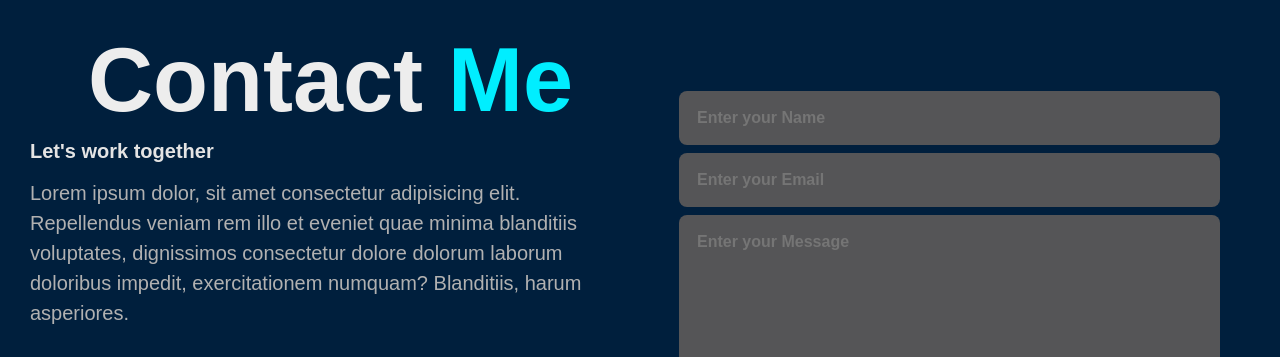
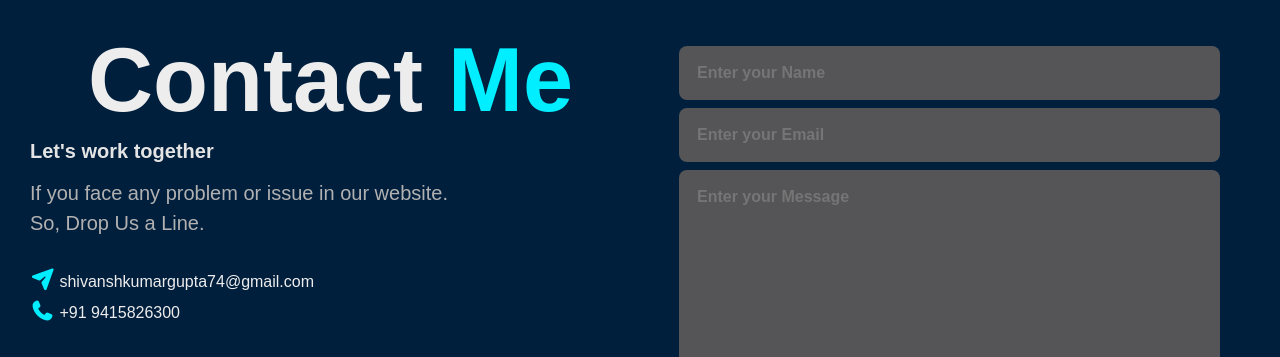
Before and after one commit to darkie-75coder/portfolio, a plain HTML site: page index.html in a window 1280 px wide. Shown: the part 4629-4986 px from the top of the page. Drawn offline with Linux system fonts and the light colour scheme.

Commit message:
Update index.html

```diff
--- a/index.html
+++ b/index.html
@@ -257,10 +257,7 @@
       <h2>Contact <span>Me</span></h2>
       <h4>Let's work together</h4>
       <p>
-        Lorem ipsum dolor, sit amet consectetur adipisicing elit. Repellendus
-        veniam rem illo et eveniet quae minima blanditiis voluptates,
-        dignissimos consectetur dolore dolorum laborum doloribus impedit,
-        exercitationem numquam? Blanditiis, harum asperiores.
+        If you face any problem or issue in our website.<br> So, Drop Us a Line.
       </p>
       <div class="contact-list">
         <li>
@@ -299,4 +296,5 @@
   <script src="script.js"></script>
 </body>
 
+
 </html>
```
